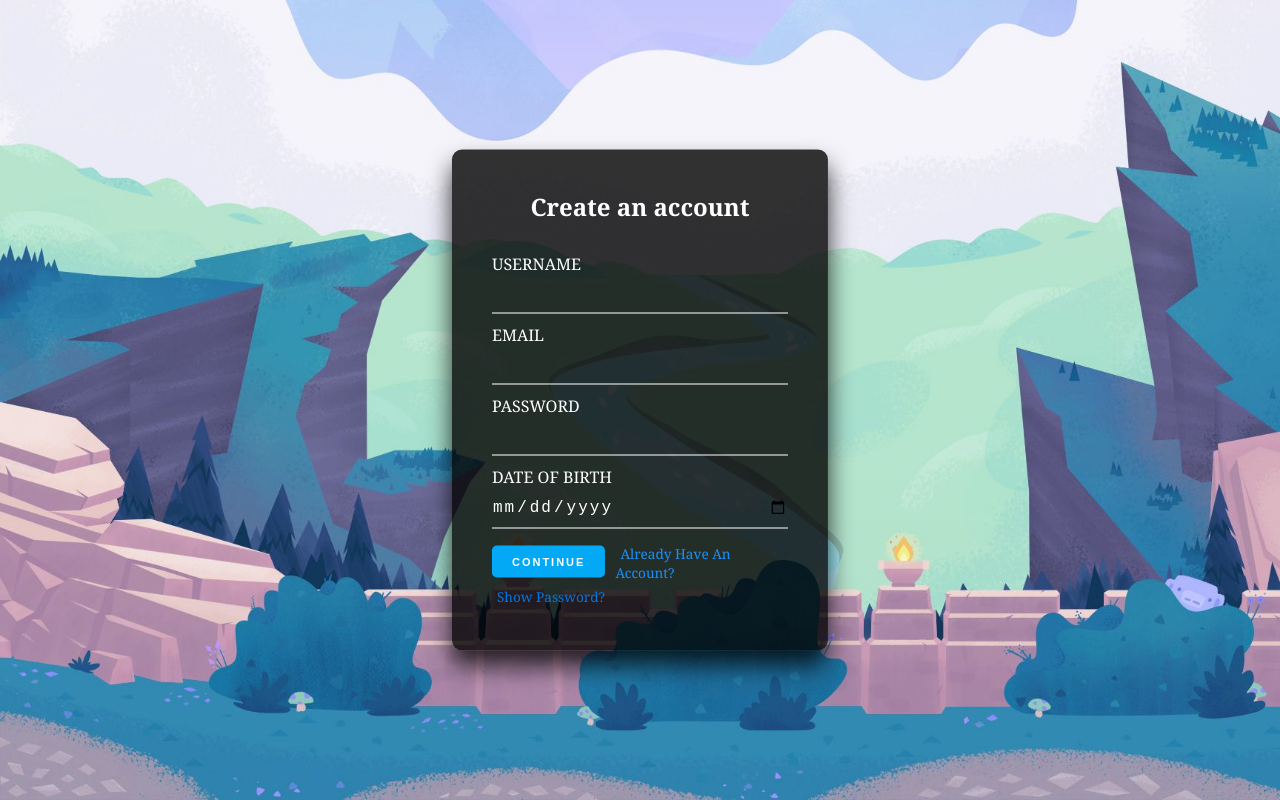
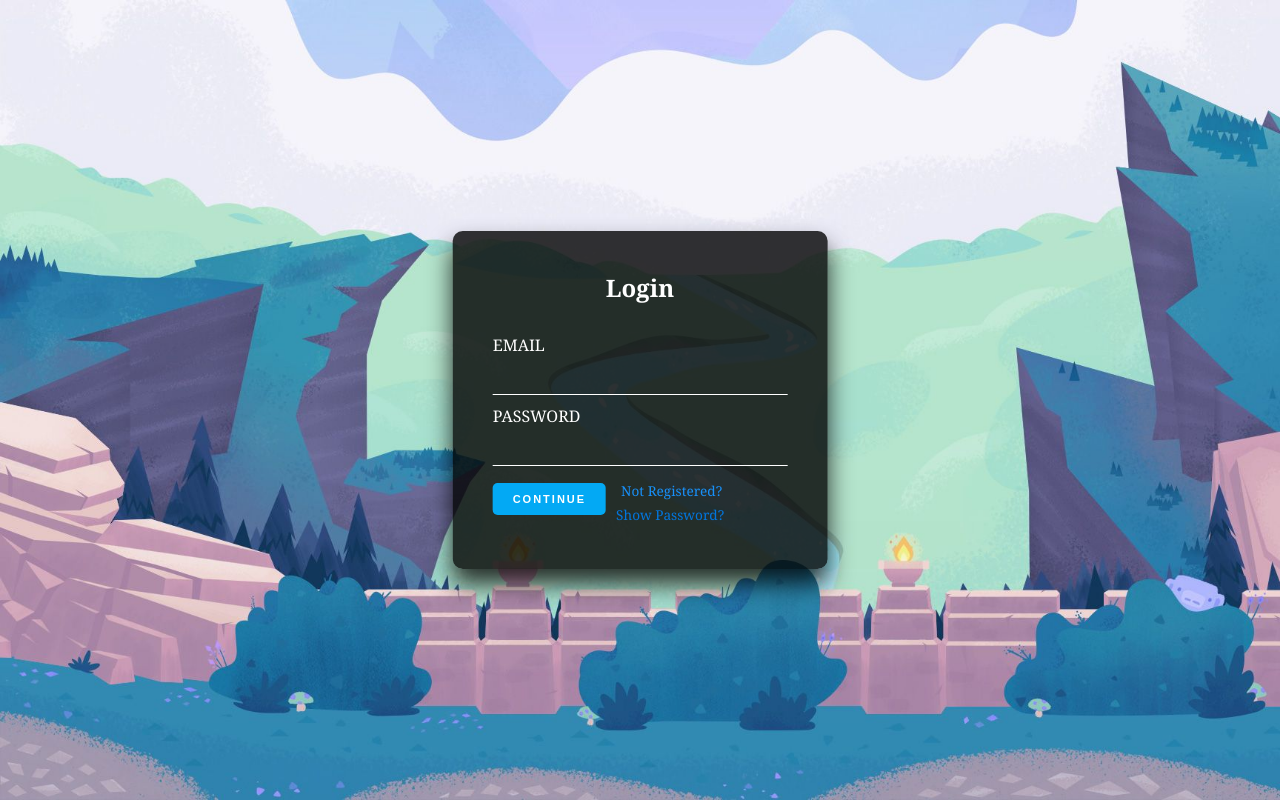
Before and after one commit to atlasoties/art, a React (Create React App) app in the folder client/: page /login in a window 1280 px wide. Built offline with nearby package versions, Linux system fonts and the light colour scheme.

Commit message:
route added for login and register

```diff
--- a/client/package.json
+++ b/client/package.json
@@ -6,8 +6,11 @@
     "@testing-library/jest-dom": "^5.16.1",
     "@testing-library/react": "^12.1.2",
     "@testing-library/user-event": "^13.5.0",
+    "axios": "^0.26.0",
+    "jwt-then": "^1.0.1",
     "react": "^17.0.2",
     "react-dom": "^17.0.2",
+    "react-router-dom": "^6.2.1",
     "react-scripts": "5.0.0",
     "socket.io-client": "^4.4.0",
     "tachyons": "^4.12.0",
--- /dev/null
+++ b/client/src/App.jsx
@@ -0,0 +1,22 @@
+import React from'react';
+import './App.css';
+import Register from './Pages/Register';
+import Login from './Pages/Login';
+import NavBar from './Components/NavBar';
+import { BrowserRouter as Router,Routes, Route, Link } from 'react-router-dom';
+
+class App extends React.Component{
+  render(){
+    return (
+      <Router>
+      <Routes>
+        <Route exact path='/login' element={< Login />}></Route>
+        <Route exact path='/register' element={< Register />}></Route>
+      </Routes>
+      </Router>
+      );
+  }
+}
+
+
+export default App;
--- /dev/null
+++ b/client/src/Components/NavBar.css
@@ -0,0 +1,27 @@
+*{
+	box-sizing: border-box;
+	padding: 0;
+	margin: 0;
+}
+
+nav a:active{
+	color: white;
+	text-decoration: none;
+}
+
+nav a:hover{
+	color: white;
+	border-top: 2px #FFF solid;
+}
+
+.nav-wrapper{
+	display: flex;
+	flex-direction: row;
+	flex-wrap: nowrap;
+	justify-content: space-between;
+	justify-content: flex-end;
+	background-color: black;
+	width: 100%;
+	height: 3rem;
+	font-size: 1.5rem;
+}
--- /dev/null
+++ b/client/src/Components/NavBar.jsx
@@ -0,0 +1,20 @@
+import React ,{Component} from 'react';
+import './NavBar.css';
+import { BrowserRouter as Router,Routes, Route, Link } from 'react-router-dom';
+
+
+class NavBar extends Component{
+
+	render(){
+		return(
+				<nav className="nav-wrapper">
+					<Link to="/">Home</Link>
+					<Link to="/login">Login</Link>
+					<Link to="/register">Register</Link>
+				</nav>
+			);
+	}
+}
+
+
+export default NavBar;
--- /dev/null
+++ b/client/src/Pages/Login.jsx
@@ -0,0 +1,46 @@
+import React, { useState } from 'react';
+import ReactDOM from 'react-dom';
+import './Register.css';
+
+
+class Register extends React.Component {
+
+	showPasswordHandler(event) {
+		const password = document.querySelector("#pass1");
+		const type = password.getAttribute("type")==="password"?"text":"password";
+		password.setAttribute("type", type);
+
+	}
+	render() {
+		return (
+			<div id="tsparticles">
+				<main className="box">
+					<h2>Login</h2>
+					<form>
+						<div className="inputBox">
+							<label htmlFor="email">EMAIL</label>
+							<input type="email" name="email" id="email"  required />
+						</div>
+						<div className="inputBox">
+							<label htmlFor="pass1">PASSWORD</label>
+							<input type="password" name="pass1" id="pass1"
+								required />
+						</div>
+						<div>
+						<button type="submit">Continue</button>
+						<p><a  href="#">Not Registered?</a></p>
+						</div>
+						<div>
+							<p onClick={this.showPasswordHandler}>Show Password?</p>
+						</div>
+
+					</form>
+				</main>
+			</div>
+
+
+		);
+	}
+}
+
+export default Register;
--- a/client/src/Components/Register.css
+++ b/client/src/Pages/Register.css
@@ -1,5 +1,7 @@
 * {
     box-sizing: border-box;
+    margin: 0;
+    padding: 0;
 }
 
 body {
--- a/client/src/Components/Register.js
+++ b/client/src/Pages/Register.jsx
@@ -1,7 +1,7 @@
 import React, { useState } from 'react';
 import ReactDOM from 'react-dom';
 import './Register.css';
-
+import NavBar from '../Components/NavBar.jsx';
 
 class Register extends React.Component {
 
@@ -48,7 +48,6 @@ class Register extends React.Component {
 			</div>
 
 
-
 		);
 	}
 }
--- a/client/src/index.js
+++ b/client/src/index.js
@@ -1,17 +1,15 @@
 import React from 'react';
 import ReactDOM from 'react-dom';
 import './index.css';
-import Register from './Components/Register';
-
-
+import App from './App'
 import reportWebVitals from './reportWebVitals';
 
 ReactDOM.render(
-    <Register />
+    <App />
 ,document.getElementById('root')
 );
 
 // If you want to start measuring performance in your app, pass a function
-// to log results (for example: reportWebVitals(console.log))
+// to log results ( for example: reportWebVitals(console.log))
 // or send to an analytics endpoint. Learn more: https://bit.ly/CRA-vitals
 reportWebVitals();
```
Also changed, not shown: client/src/App.js (deleted, +0 -24 lines), client/src/Pages/Login.css (added), 1 other file (tests, documents, lock files or other folders).
